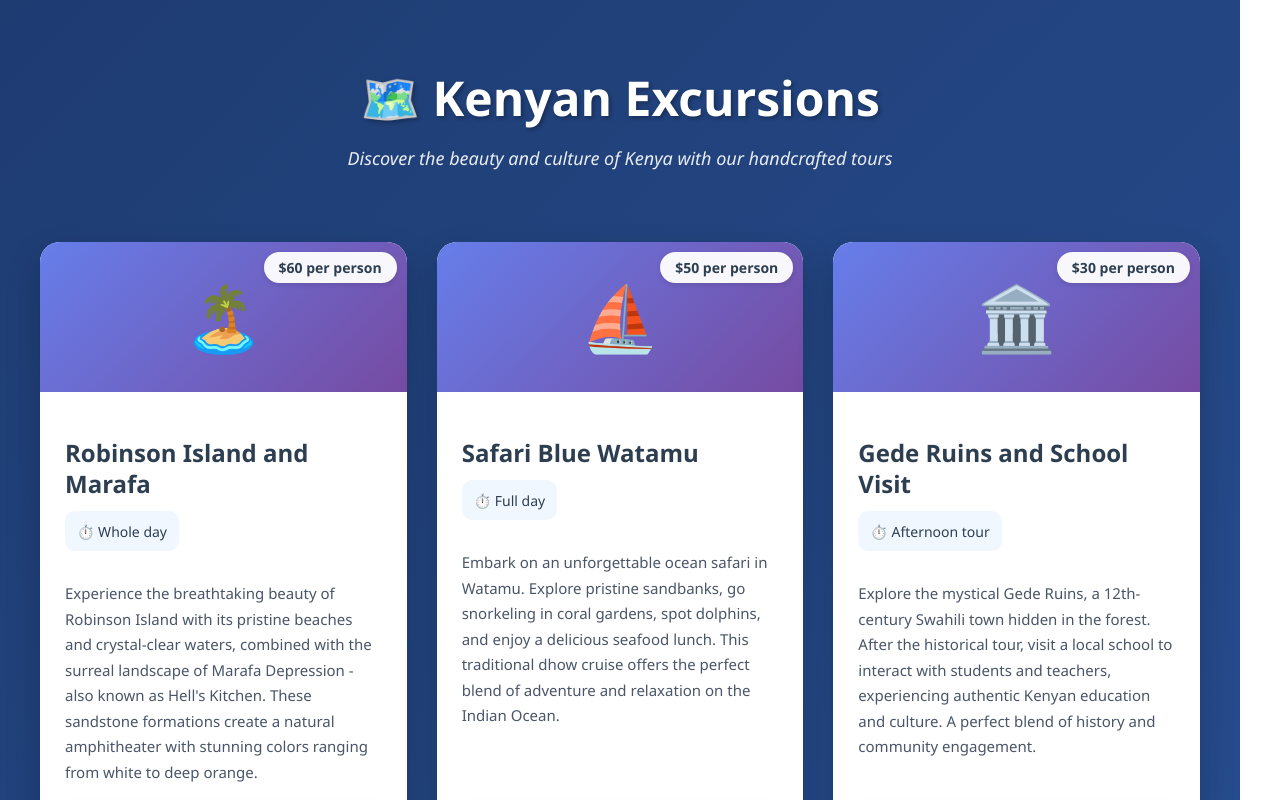
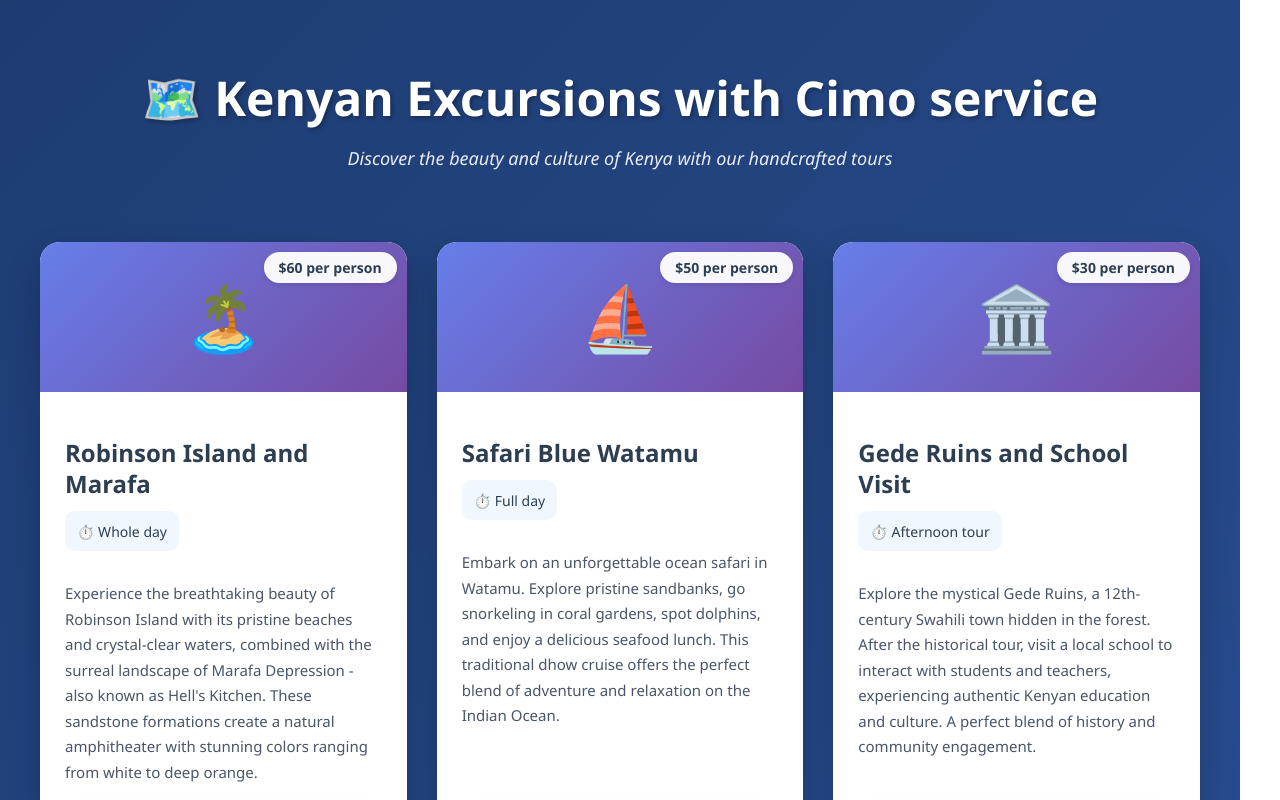
Before and after one commit to Ricky-micky/Excurtions, a React (Vite) app: page / in a window 1280 px wide. Shown: the top 800 px of the page. Built offline with nearby package versions, Linux system fonts and the light colour scheme.

Commit message:
second exc test

```diff
--- a/src/Exc.jsx
+++ b/src/Exc.jsx
@@ -38,6 +38,7 @@ Then go ahead and look for dolphins and turtles.
 Later on you proceed to Mida Creek where you shall see the beautiful starfish and mangroves and some breeding areas for the fish.
 While looking/watching all this you shall also be heading to Sudi Island where you shall be eating all kinds of seafood and if you are not eating seafood you shall be provided with other food.
 After lunch we shall be returning to the hotel, this will be around 3:30 PM.`,
+
     },
     {
       id: 3,
@@ -170,7 +171,7 @@ These activities will be like preparing local houses with tree trunks, preparing
             fontWeight: "bold",
           }}
         >
-          🗺️ Kenyan Excursions
+          🗺️ Kenyan Excursions with Cimo service
         </h1>
 
         <p
```
